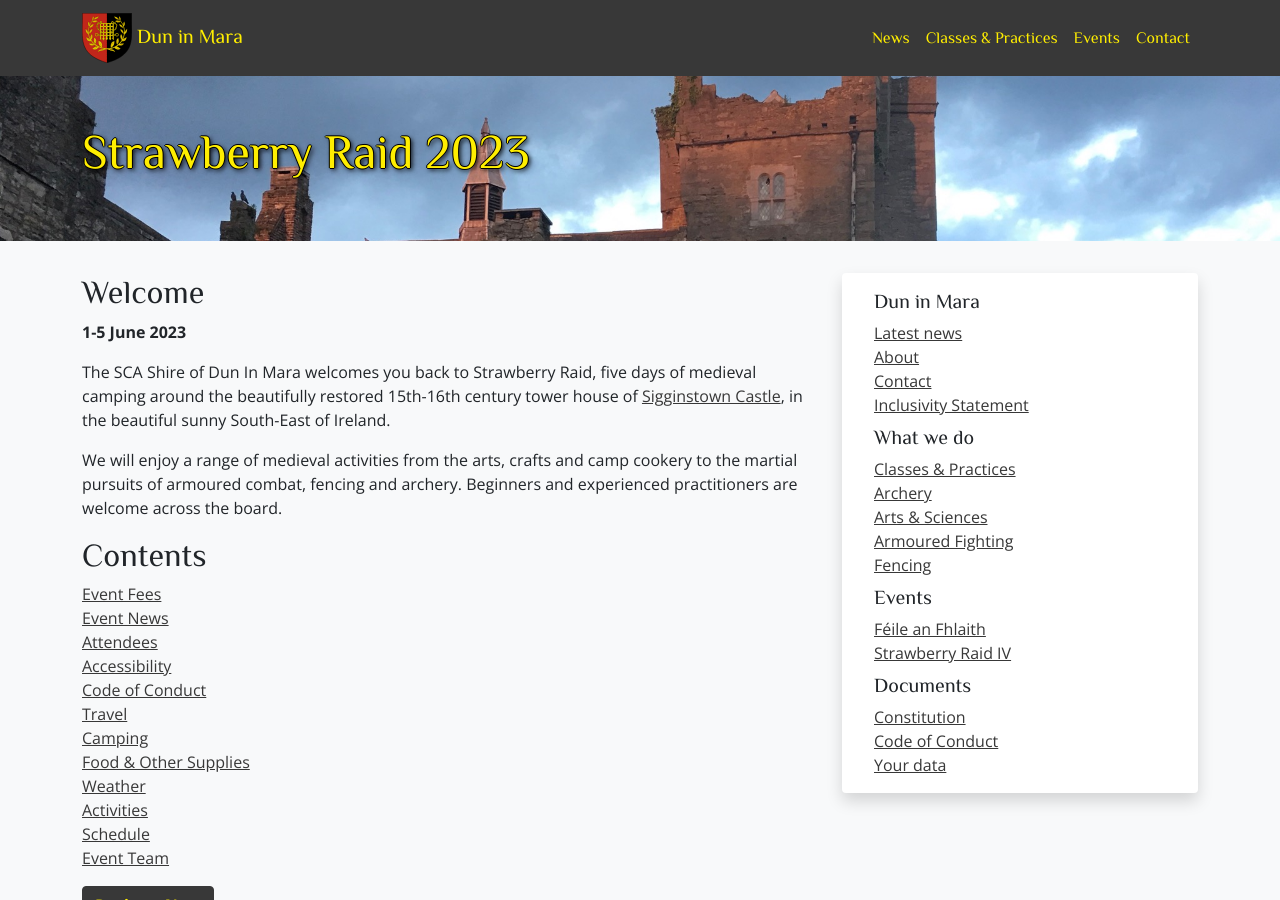
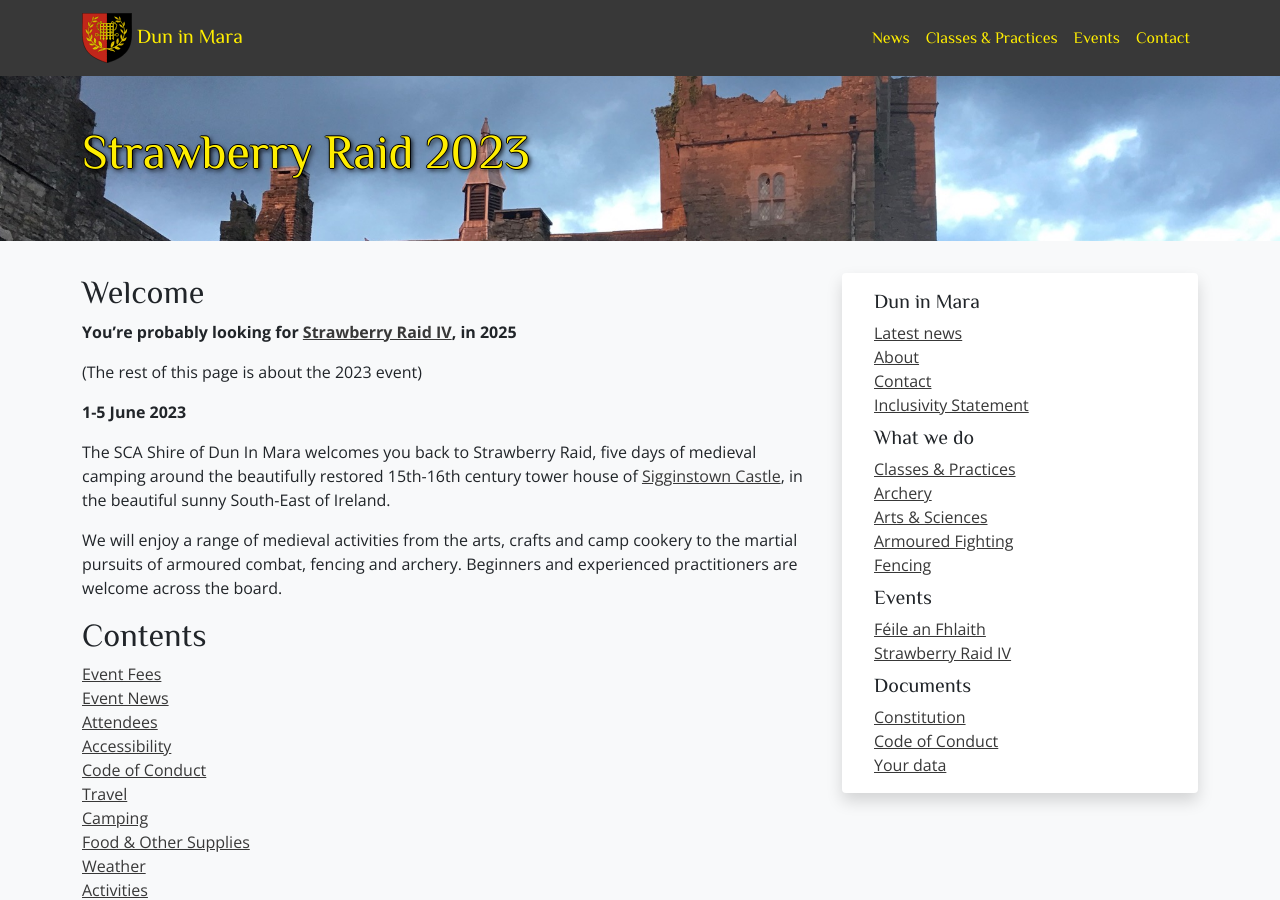
Before and after one commit to drachenwald/dun-in-mara, a Jekyll site: the page built from events/2023/strawberry-raid/index.md, in a window 1280 px wide and 900 px high. Built offline with Jekyll 4.4.1, drawn with Linux system fonts in a browser that asks for light colours; comment, search, counter and statistics services are not loaded.

Commit message:
Updates to old SR pages

```diff
--- a/events/2023/strawberry-raid/index.md
+++ b/events/2023/strawberry-raid/index.md
@@ -5,6 +5,10 @@ excerpt: "1-5 June 2023. Sigginstown Castle, Co. Wexford, Ireland."
 ---
 
 ## Welcome
+
+**You're probably looking for <a href="/events/2025/strawberry-raid-iv/">Strawberry Raid IV</a>, in 2025**
+
+(The rest of this page is about the 2023 event)
 
 **1-5 June 2023**
 
```
Also changed, not shown: events/2022/strawberry-raid/index.md (+1 -1 lines), events/2024/strawberry-raid-iii/index.md (+5 -0 lines).
